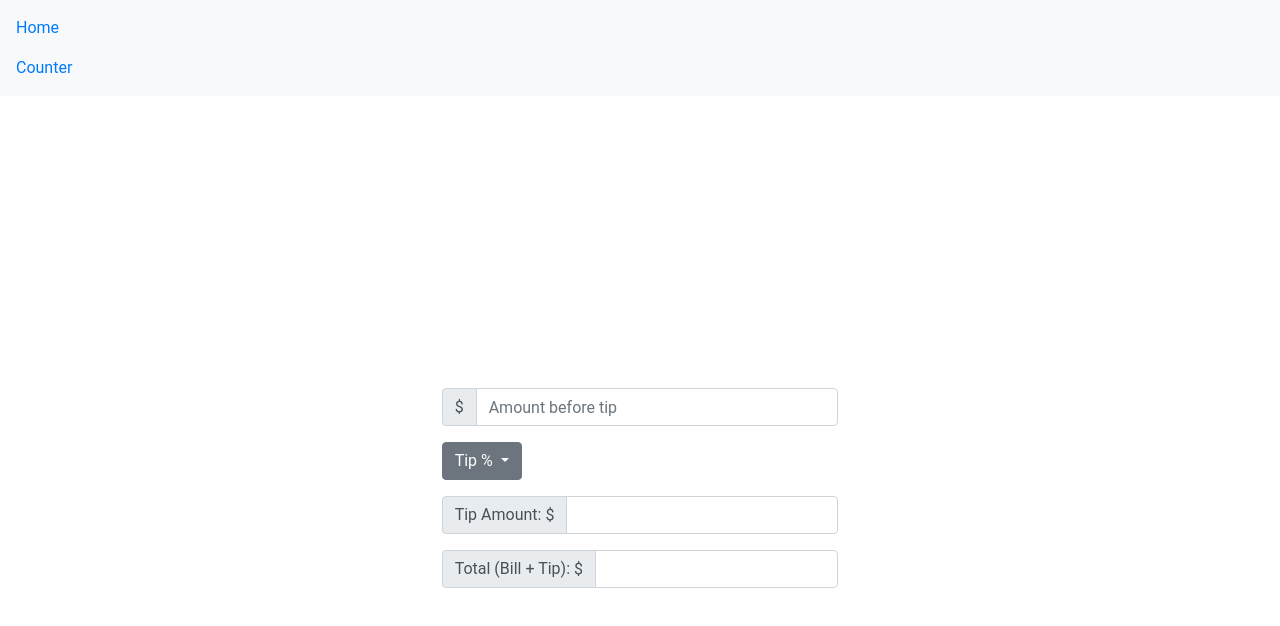
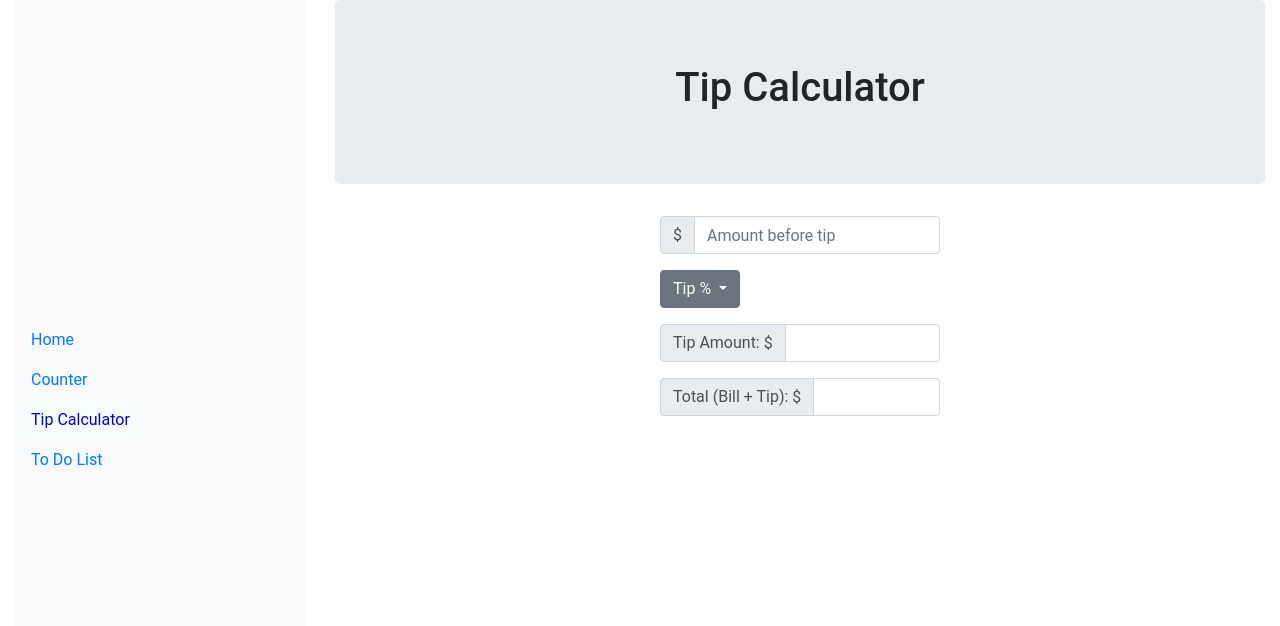
Before and after one commit to nilaymitash/basic-js, a plain HTML site: page tip-calculator/tip-calculator.html in a window 1280 px wide. Drawn offline with nearby package versions, Linux system fonts and the light colour scheme.

Commit message:
styling changes

```diff
--- a/styles/style.css
+++ b/styles/style.css
@@ -16,3 +16,8 @@ body, html {
 #counter-span {
     font-size: 50px;
 }
+
+.active {
+    color: mediumblue;
+    background-color: mintcream;
+}
--- a/tip-calculator/tip-calculator.html
+++ b/tip-calculator/tip-calculator.html
@@ -11,9 +11,11 @@
 </head>
 <body>
 
-    <!-- A vertical navbar -->
-    <nav class="navbar bg-light">
-        <!-- Links -->
+
+    <div class="container-fluid h-100">
+        <div class="row h-100">
+            <div class="col-3 h-100">
+                <nav class="navbar bg-light h-100">
                     <ul class="navbar-nav">
                         <li class="nav-item">
                             <a class="nav-link" href="../index.html">Home</a>
@@ -21,10 +23,25 @@
                         <li class="nav-item">
                             <a class="nav-link" href="../counter/counter.html">Counter</a>
                         </li>
+                        <li class="nav-item">
+                            <a class="nav-link active" href="tip-calculator.html">Tip Calculator</a>
+                        </li>
+                        <li class="nav-item">
+                            <a class="nav-link" href="../to-do/to-do.html">To Do List</a>
+                        </li>
                     </ul>
                 </nav>
-
-
+            </div>
+            <div class="col-9">
+                <div class="row">
+                    <div class="col-12">
+                        <div class="jumbotron text-center">
+                            <h1 class="display-5">Tip Calculator</h1>
+                        </div>
+                    </div>
+                </div>
+                <div class="row">
+                    <div class="col-12">
                         <div class="container-fluid h-100">
                             <div class="row h-100  align-items-center">
                                 <div class="col-4"></div>
@@ -72,6 +89,26 @@
                                 <div class="col-4"></div>
                             </div>
                         </div>
+                    </div>
+                </div>
+            </div>
+        </div>
+    </div>
+
+
+
+
+
+
+
+
+
+
+
+
+
+
+
 
 
     <script src="tip-calculator.js"></script>
```
Also changed, not shown: counter/counter.html (+55 -2 lines), index.html (+28 -3 lines), to-do/to-do.html (added, +62 -0 lines), to-do/to-do.js (added). Lines whose indentation alone changed are shown as unchanged.
